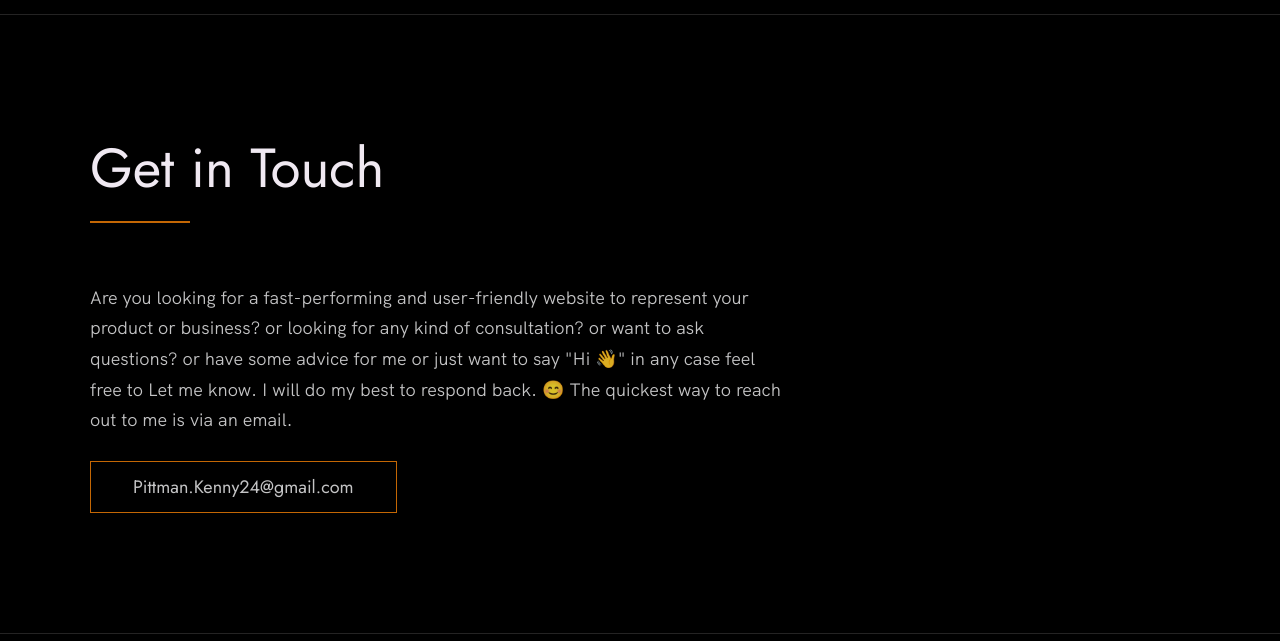
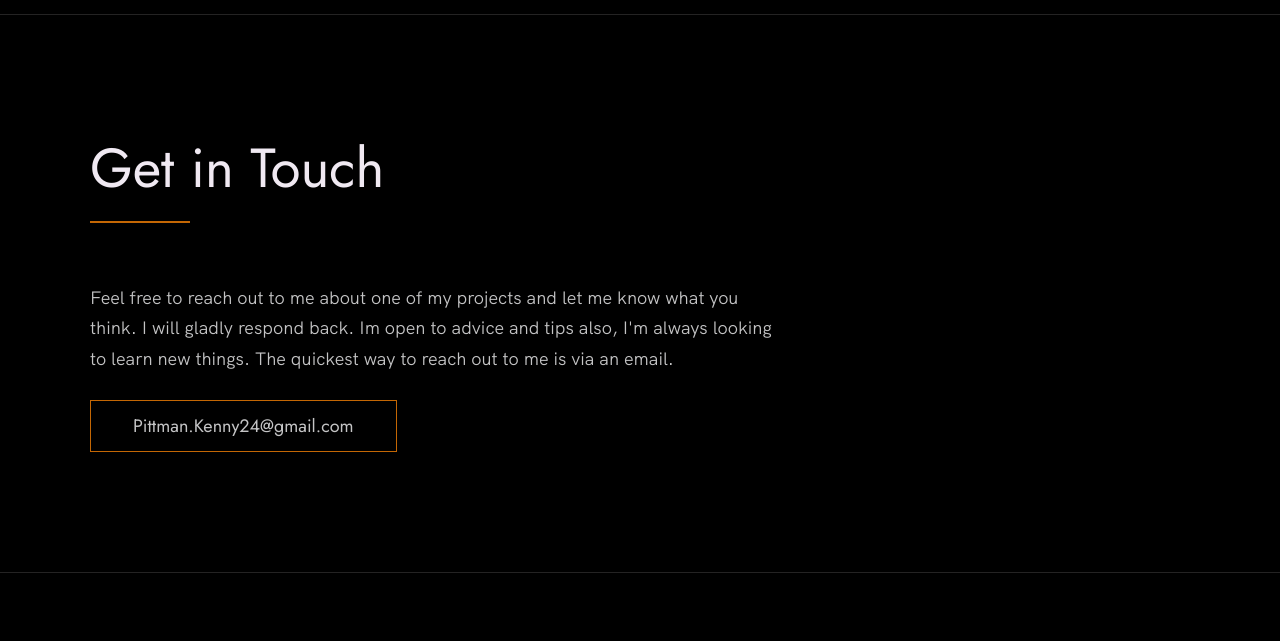
Before and after one commit to KP21024/KP21024.github.io, a plain HTML site: page index.html in a window 1280 px wide. Shown: the part 4563-5204 px from the top of the page. Drawn offline with Linux system fonts and the light colour scheme.

Commit message:
get in touch info

```diff
--- a/index.html
+++ b/index.html
@@ -211,11 +211,8 @@
       <h2>Get in Touch</h2>
       <div class="contact__info">
         <p>
-          Are you looking for a fast-performing and user-friendly website to
-          represent your product or business? or looking for any kind of
-          consultation? or want to ask questions? or have some advice for me
-          or just want to say "Hi 👋" in any case feel free to Let me know. I
-          will do my best to respond back. 😊 The quickest way to reach out to
+          Feel free to reach out to me about one of my projects and let me know what you think. I
+          will gladly respond back. Im open to advice and tips also, I'm always looking to learn new things. The quickest way to reach out to
           me is via an email.
         </p>
         <!-- Replace the email with yours -->
```
